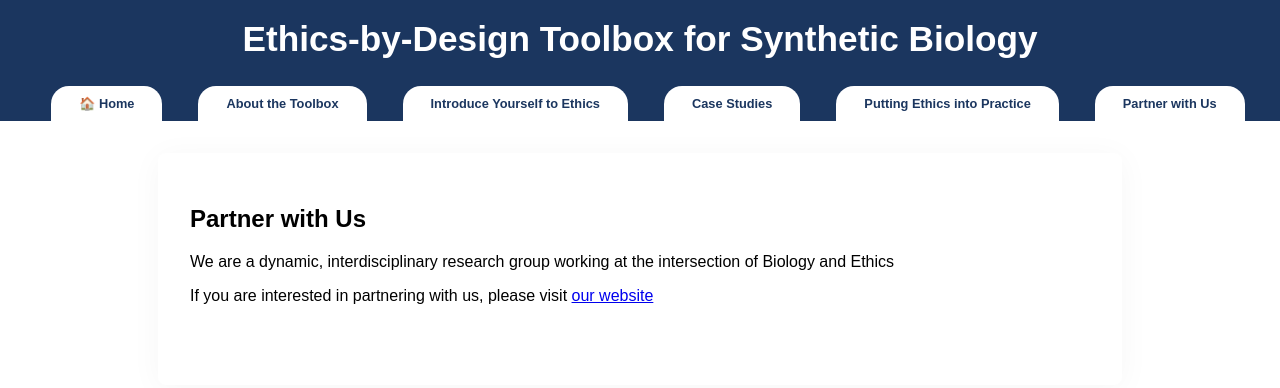
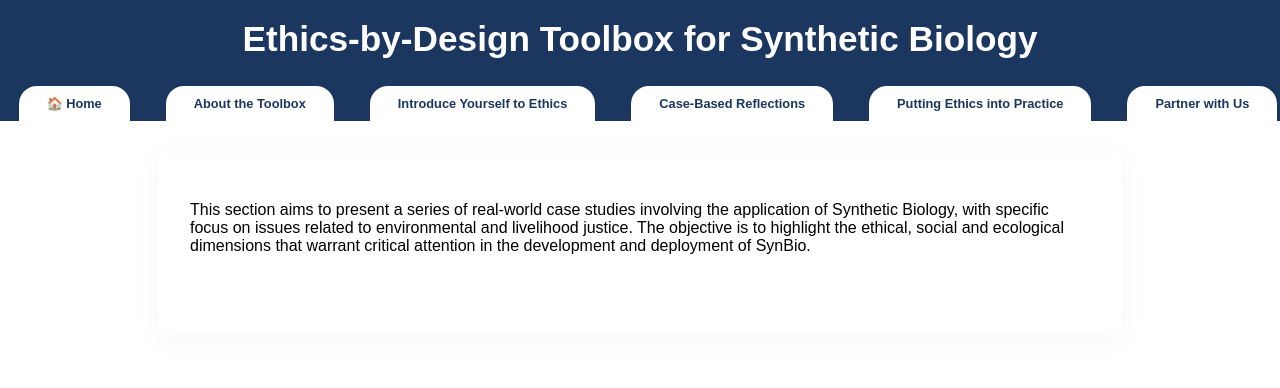
Before and after one commit to AakashPaleri/aakashpaleri.github.io, a plain HTML site: page aboutcase.html in a window 1280 px wide. Drawn offline with Linux system fonts and the light colour scheme.

Commit message:
updating content and fixing gap under nav

```diff
--- a/partner.html
+++ b/aboutcase.html
@@ -23,9 +23,7 @@
     });
 </script>
   <main class="site-content">
-    <h2>Partner with Us</h2>
-    <p>We are a dynamic, interdisciplinary research group working at the intersection of Biology and Ethics</p>
-    <p>If you are interested in partnering with us, please visit <a href="https://www.uantwerpen.be/en/research-groups/compost/">our website</a></p>
+    <p>This section aims to present a series of real-world case studies involving the application of Synthetic Biology, with specific focus on issues related to environmental and livelihood justice. The objective is to highlight the ethical, social and ecological dimensions that warrant critical attention in the development and deployment of SynBio.</p>
     </main>
 </body>
 </html>
--- a/nav.html
+++ b/nav.html
@@ -30,8 +30,9 @@
       </div>
     </div>
     <div class="dropdown">
-      <a class="tab" href="#">Case Studies</a>
+      <a class="tab" href="#">Case-Based Reflections</a>
       <div class="dropdown-content">
+        <a href="aboutcase.html">Aim of this section</a>
         <a href="artemisinin.html">Semi-Synthetic Artemisinin</a>
         <a href="bioremediation.html">Bioremediation</a>
         <a href="vanillin.html">Semi-Synthetic Vanillin</a>
```
Also changed, not shown: contact.html (+1 -1 lines).
